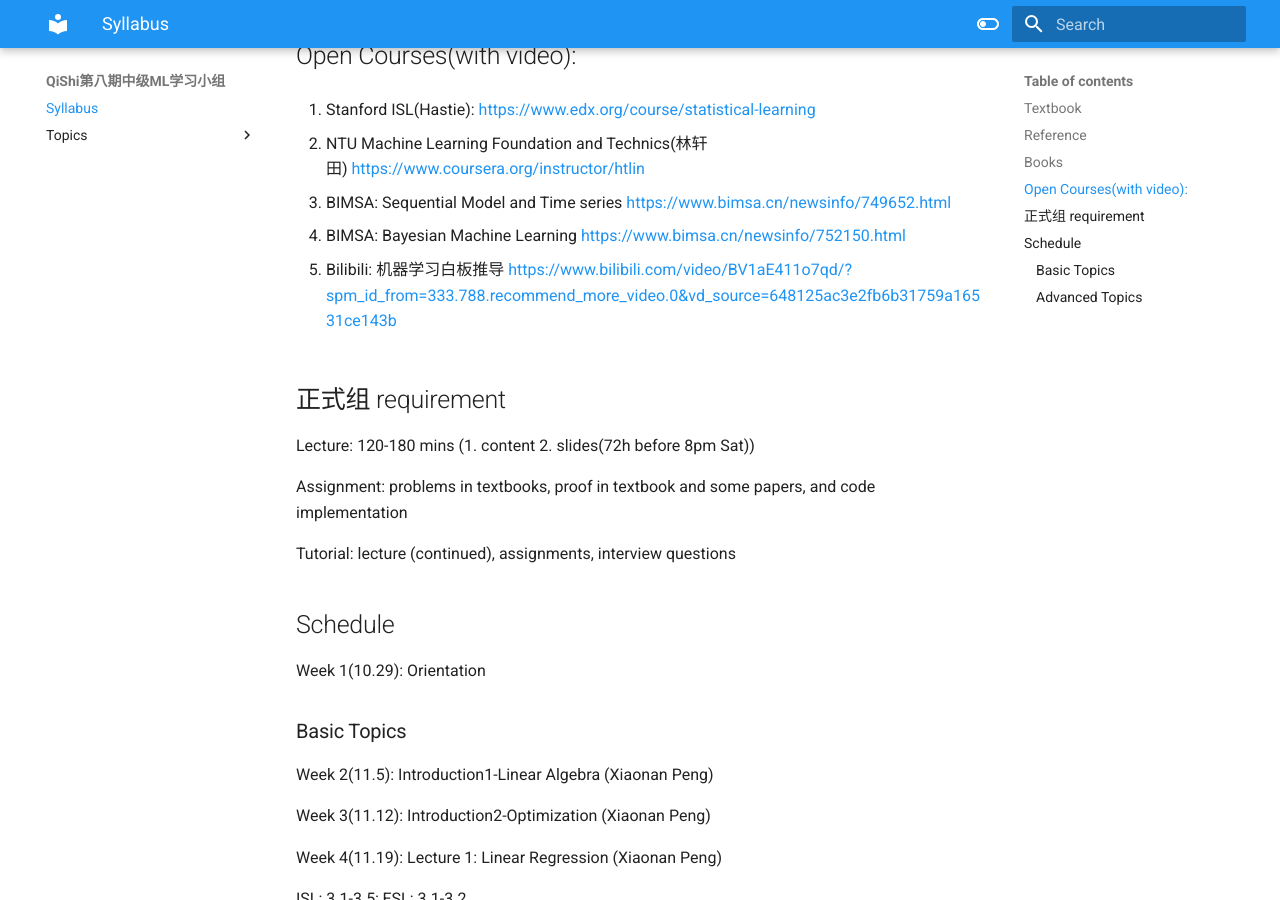
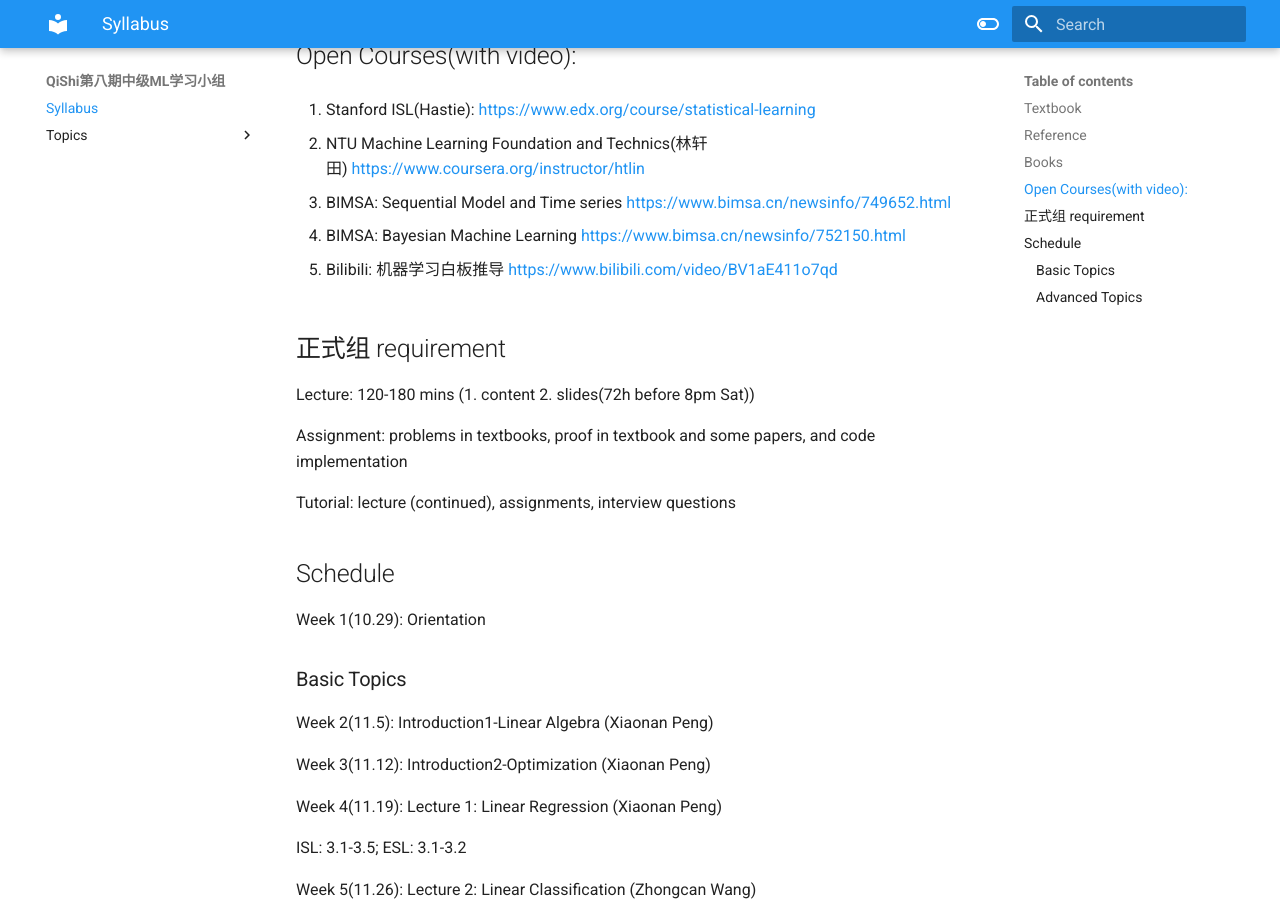
Before and after one commit to qishiclub/intermediate-ml-8th, an MkDocs documentation site: the page built from docs/index.md, in a window 1280 px wide and 900 px high, scrolled down 741 px. Built offline with MkDocs 1.6.1 and Material for MkDocs 9.7.7, drawn with Linux system fonts in a browser that asks for light colours; some of the changed lines change nothing that is shown.

Commit message:
Fix 机器学习白板推倒 link

```diff
--- a/docs/index.md
+++ b/docs/index.md
@@ -34,7 +34,7 @@ PML: Advanced Topics: [https://probml.github.io/pml-book/book2.html](https://pro
 
 4. BIMSA: Bayesian Machine Learning [https://www.bimsa.cn/newsinfo/752150.html](https://www.bimsa.cn/newsinfo/752150.html)
 
-5. Bilibili: 机器学习白板推导 [https://www.bilibili.com/video/BV1aE411o7qd/?spm_id_from=333.788.recommend_more_video.0&vd_source=648125ac3e2fb6b31759a16531ce143b](https://www.bilibili.com/video/BV1aE411o7qd/?spm_id_from=333.788.recommend_more_video.0&vd_source=648125ac3e2fb6b31759a16531ce143b)
+5. Bilibili: 机器学习白板推导 [https://www.bilibili.com/video/BV1aE411o7qd](https://www.bilibili.com/video/BV1aE411o7qd)
 
 ## 正式组 requirement
 
```
